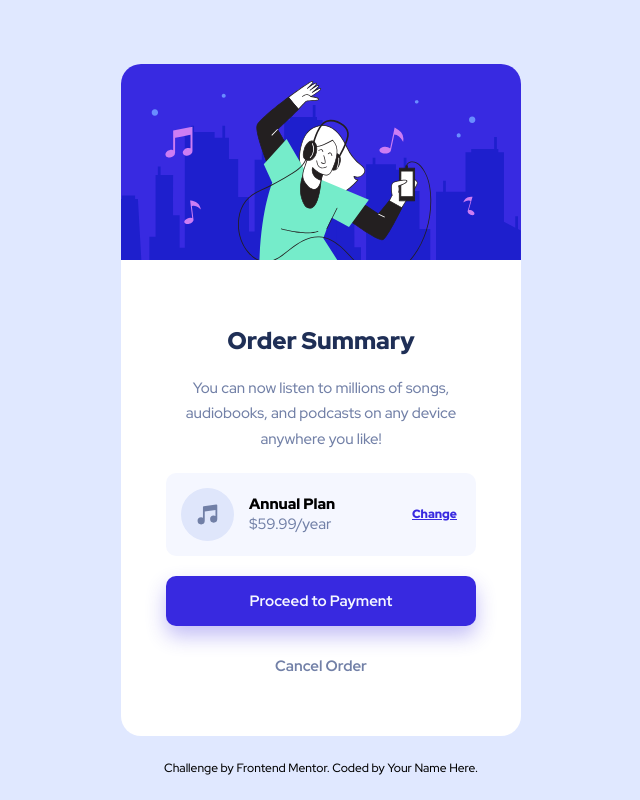
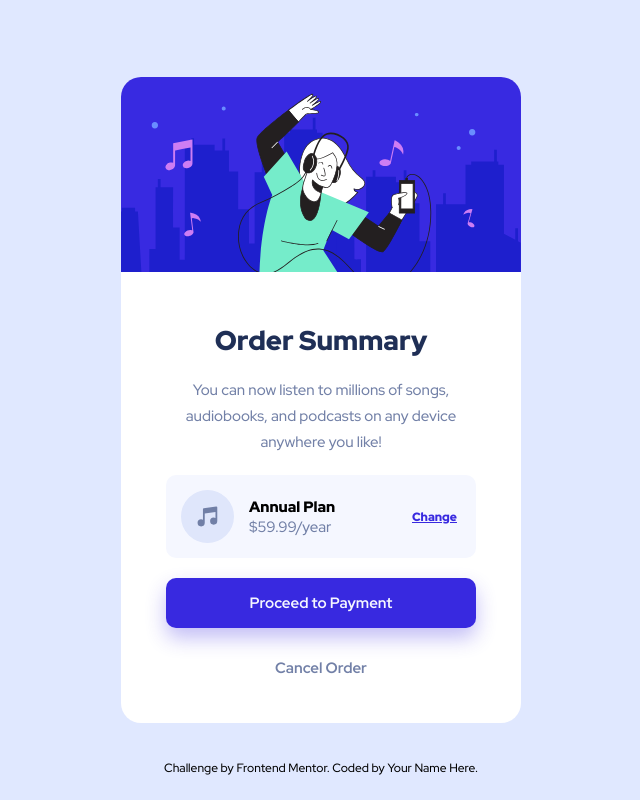
Before and after one commit to anondobhaii/order-summary-component, a plain HTML site: page index.html in a window 1280 px wide. Shown: the whole page, without its empty margins (319-959 px from the left). Drawn offline with Linux system fonts and the light colour scheme.

Commit message:
Add files via upload

```diff
--- a/css/style.scss
+++ b/css/style.scss
@@ -42,7 +42,6 @@ main{
         border-radius: 20px;
         overflow: hidden;
         .card__image{
-            margin-bottom: 1em;
             >img{
                 width: 100%;
             }
@@ -58,7 +57,7 @@ main{
                 font-weight: 900;
                 color: var(--neu-db2);
                 margin-bottom: 20px;
-                font-size: 1.5rem;
+                font-size: 1.7rem;
             }
             >p{
                 color:hsl(224, 23%, 55%);
@@ -115,7 +114,7 @@ main{
                     font-weight: 700;
                     color: hsl(224, 23%, 55%);
                     text-decoration: none;
-                    margin: 2em 1em 1em;
+                    margin: 2em 1em 0em;
                 }
             }
         }
```
Also changed, not shown: css/style.css.
